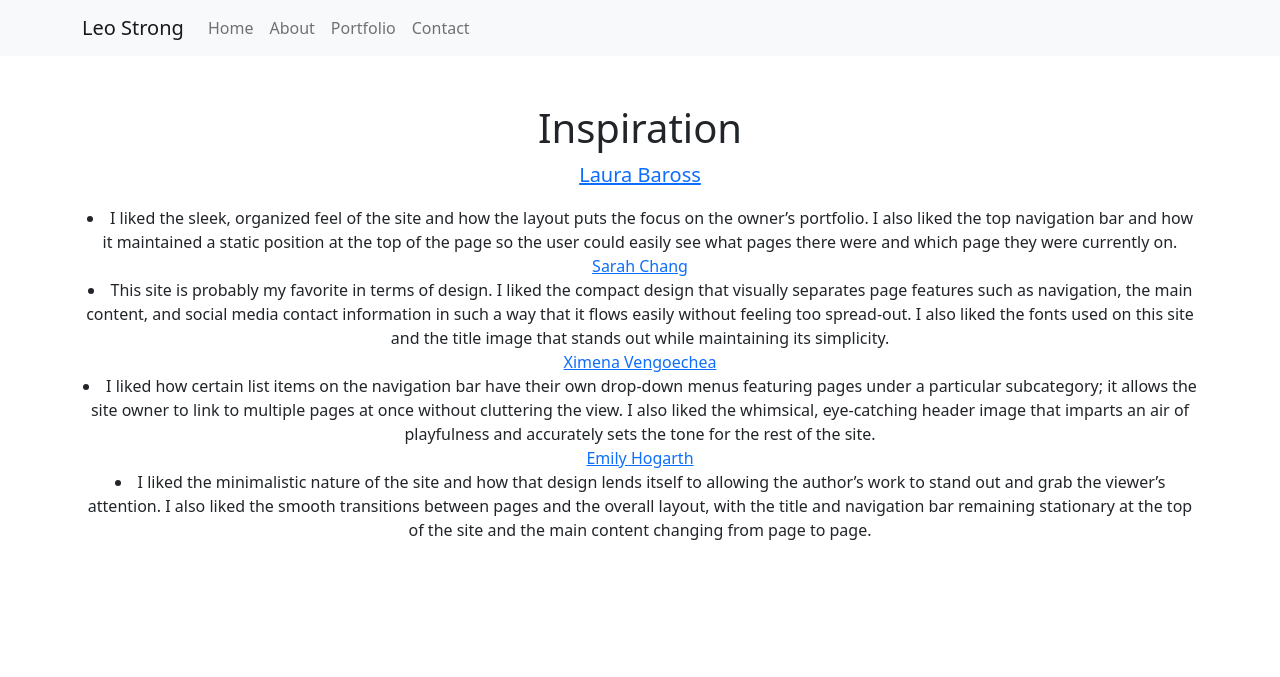
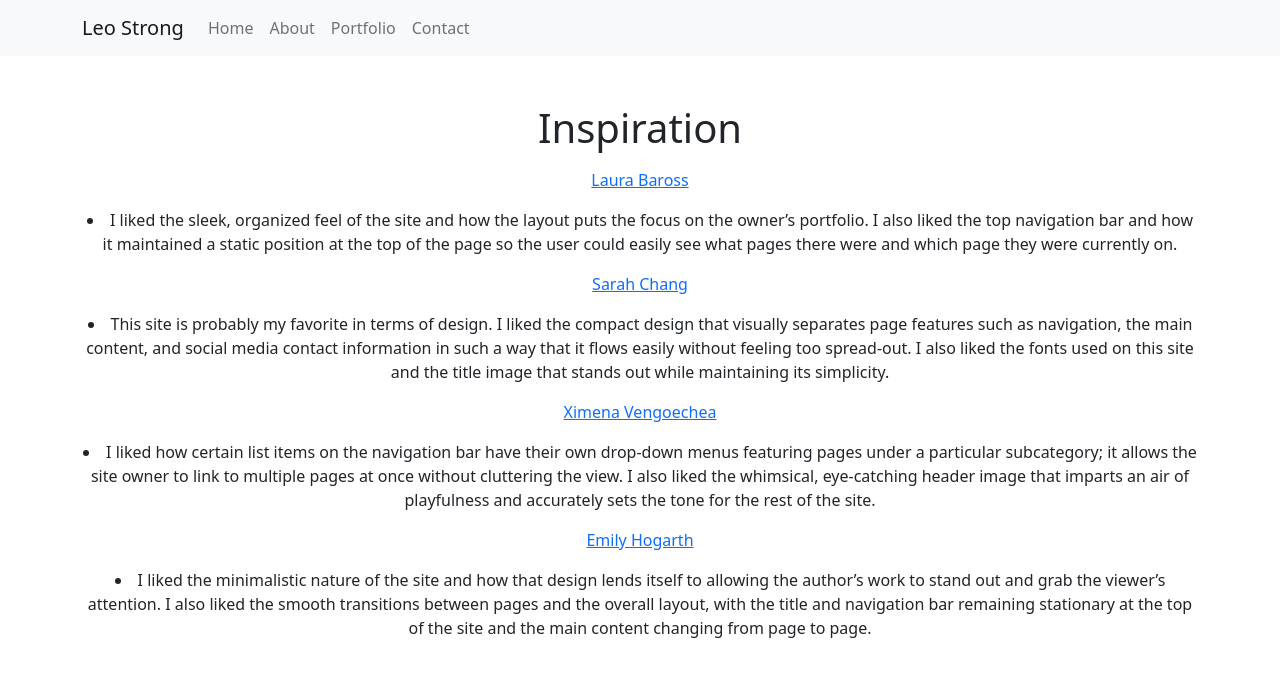
Before and after one commit to leojamesstrong/leojamesstrong.github.io, a Jekyll site: the page built from inspiration.html, in a window 1280 px wide. Shown: the top 677 px of the page. Built offline with Jekyll 4.4.1, drawn with Linux system fonts in a browser that asks for light colours.

Commit message:
Update inspiration.html

```diff
--- a/inspiration.html
+++ b/inspiration.html
@@ -5,14 +5,14 @@
 <!DOCTYPE html>
 <html>
   <body>
-    <a href="https://www.laurabaross.com">Laura Baross</a>
-<li>I liked the sleek, organized feel of the site and how the layout puts the focus on the owner’s portfolio. I also liked the top navigation bar and how it maintained a static position at the top of the page so the user could easily see what pages there were and which page they were currently on.</li>
-<a href="http://www.sarahlichang.com">Sarah Chang</a>
-<li>This site is probably my favorite in terms of design. I liked the compact design that visually separates page features such as navigation, the main content, and social media contact information in such a way that it flows easily without feeling too spread-out. I also liked the fonts used on this site and the title image that stands out while maintaining its simplicity.</li>
-<a href="https://www.ximenavengoechea.com">Ximena Vengoechea</a>
-<li>I liked how certain list items on the navigation bar have their own drop-down menus featuring pages under a particular subcategory; it allows the site owner to link to multiple pages at once without cluttering the view. I also liked the whimsical, eye-catching header image that imparts an air of playfulness and accurately sets the tone for the rest of the site.</li>
-<a href="https://emilyhogarth.com">Emily Hogarth</a>
-<li>I liked the minimalistic nature of the site and how that design lends itself to allowing the author’s work to stand out and grab the viewer’s attention. I also liked the smooth transitions between pages and the overall layout, with the title and navigation bar remaining stationary at the top of the site and the main content changing from page to page.</li>
+    <p><a href="https://www.laurabaross.com">Laura Baross</a>
+<li>I liked the sleek, organized feel of the site and how the layout puts the focus on the owner’s portfolio. I also liked the top navigation bar and how it maintained a static position at the top of the page so the user could easily see what pages there were and which page they were currently on.</li></p>
+<p><a href="http://www.sarahlichang.com">Sarah Chang</a>
+<li>This site is probably my favorite in terms of design. I liked the compact design that visually separates page features such as navigation, the main content, and social media contact information in such a way that it flows easily without feeling too spread-out. I also liked the fonts used on this site and the title image that stands out while maintaining its simplicity.</li></p>
+<p><a href="https://www.ximenavengoechea.com">Ximena Vengoechea</a>
+<li>I liked how certain list items on the navigation bar have their own drop-down menus featuring pages under a particular subcategory; it allows the site owner to link to multiple pages at once without cluttering the view. I also liked the whimsical, eye-catching header image that imparts an air of playfulness and accurately sets the tone for the rest of the site.</li></p>
+<p><a href="https://emilyhogarth.com">Emily Hogarth</a>
+<li>I liked the minimalistic nature of the site and how that design lends itself to allowing the author’s work to stand out and grab the viewer’s attention. I also liked the smooth transitions between pages and the overall layout, with the title and navigation bar remaining stationary at the top of the site and the main content changing from page to page.</li></p>
 
   </body>
 </html>
```
